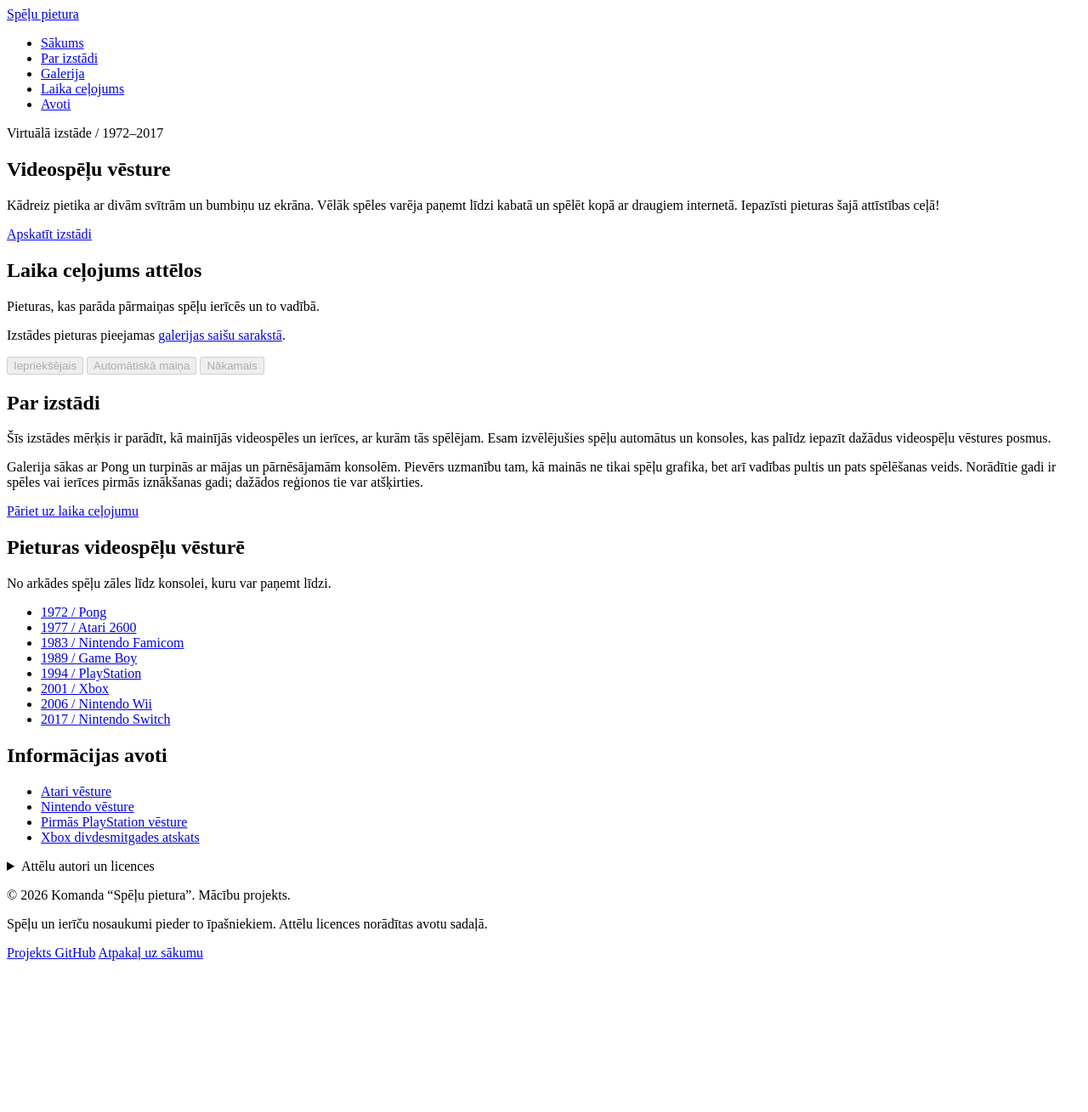
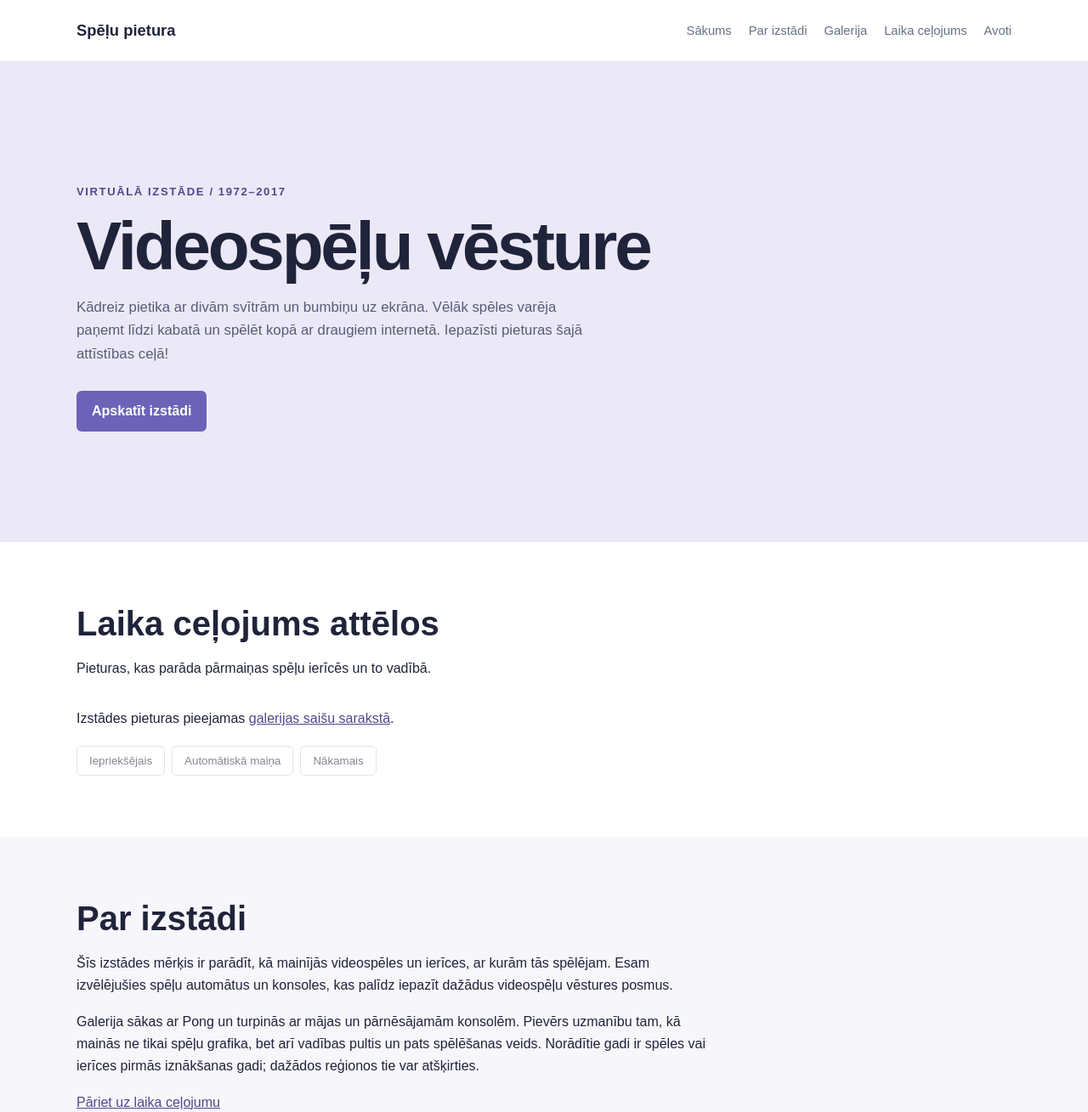
Before and after one commit to Seriously404/virtuala-izstade, a plain HTML site: page index.html in a window 1280 px wide. Shown: the top 1309 px of the page at 85% size. Before the commit the page ends 1139 px from the top, so only its background shows below. Drawn offline with Linux system fonts and the light colour scheme.

Commit message:
CSS web design layout

```diff
--- a/css/style.css
+++ b/css/style.css
@@ -1 +1,339 @@
-/* bidzans */
+/* Krāsas izstādes lapai */
+:root {
+    --teksts: #20243a;
+    --pelēks: #667085;
+    --fons: #f7f6fb;
+    --balts: #ffffff;
+    --violets: #6c63b8;
+    --tumši-violets: #50478f;
+    --apmale: #e7e5ef;
+}
+
+* {
+    box-sizing: border-box;
+}
+
+html {
+    scroll-behavior: smooth;
+}
+
+body {
+    margin: 0;
+    color: var(--teksts);
+    background: var(--fons);
+    font-family: Arial, Helvetica, sans-serif;
+    line-height: 1.65;
+}
+
+img {
+    max-width: 100%;
+    height: auto;
+}
+
+a {
+    color: var(--tumši-violets);
+}
+
+.container {
+    width: min(1100px, calc(100% - 40px));
+    margin-inline: auto;
+}
+
+.header {
+    background: rgba(255, 255, 255, 0.96);
+    border-bottom: 1px solid var(--apmale);
+}
+
+.header .container {
+    min-height: 72px;
+    display: flex;
+    align-items: center;
+    justify-content: space-between;
+    gap: 24px;
+}
+
+.logo {
+    color: var(--teksts);
+    font-size: 1.15rem;
+    font-weight: 800;
+    text-decoration: none;
+}
+
+.navigation ul,
+.stage-links,
+.sources ul,
+.image-credits ul {
+    margin: 0;
+    padding: 0;
+    list-style: none;
+}
+
+.navigation ul {
+    display: flex;
+    flex-wrap: wrap;
+    gap: 20px;
+}
+
+.navigation a {
+    color: var(--pelēks);
+    font-size: 0.92rem;
+    text-decoration: none;
+}
+
+.navigation a:hover,
+.navigation a:focus {
+    color: var(--tumši-violets);
+}
+
+.hero {
+    background: #ebe9f7;
+    border-bottom: 1px solid var(--apmale);
+}
+
+.hero .container {
+    min-height: 420px;
+    display: flex;
+    align-items: center;
+}
+
+.hero-content {
+    max-width: 680px;
+}
+
+.subtitle,
+.year {
+    color: var(--tumši-violets);
+    font-size: 0.82rem;
+    font-weight: 800;
+    letter-spacing: 0.12em;
+    text-transform: uppercase;
+}
+
+.hero h1 {
+    margin: 8px 0 18px;
+    font-size: clamp(2.6rem, 8vw, 5rem);
+    line-height: 1;
+    letter-spacing: -0.04em;
+}
+
+.hero p:not(.subtitle) {
+    max-width: 620px;
+    color: #555d78;
+    font-size: 1.05rem;
+}
+
+.button {
+    display: inline-block;
+    margin-top: 12px;
+    padding: 11px 18px;
+    border-radius: 6px;
+    color: var(--balts);
+    background: var(--violets);
+    font-weight: 700;
+    text-decoration: none;
+}
+
+.button:hover,
+.button:focus {
+    background: var(--tumši-violets);
+}
+
+section {
+    padding: 72px 0;
+}
+
+section h2 {
+    margin-top: 0;
+    margin-bottom: 10px;
+    font-size: clamp(1.8rem, 4vw, 2.5rem);
+    line-height: 1.2;
+}
+
+.carousel-section,
+.gallery,
+.sources {
+    background: var(--balts);
+}
+
+.carousel,
+.gallery-grid {
+    min-height: 1px;
+}
+
+.carousel-controls {
+    display: flex;
+    flex-wrap: wrap;
+    gap: 8px;
+    margin-top: 18px;
+}
+
+.carousel-controls button {
+    padding: 9px 14px;
+    border: 1px solid #cfcbdc;
+    border-radius: 5px;
+    color: var(--teksts);
+    background: var(--balts);
+    cursor: pointer;
+}
+
+.carousel-controls button:not(:disabled):hover {
+    border-color: var(--violets);
+}
+
+.carousel-controls button:disabled {
+    cursor: not-allowed;
+    opacity: 0.55;
+}
+
+.slide-counter {
+    color: var(--pelēks);
+}
+
+.about p {
+    max-width: 760px;
+}
+
+.stage-links {
+    display: grid;
+    grid-template-columns: repeat(4, minmax(0, 1fr));
+    gap: 10px;
+    margin-top: 24px;
+}
+
+.stage-links a {
+    display: block;
+    min-height: 64px;
+    padding: 18px 14px;
+    border: 1px solid var(--apmale);
+    border-radius: 6px;
+    background: #fafafd;
+    font-weight: 700;
+    text-decoration: none;
+}
+
+.stage-links a:hover,
+.stage-links a:focus {
+    border-color: var(--violets);
+    background: #f3f1fb;
+}
+
+.sources ul:not(.image-credits ul) {
+    display: grid;
+    gap: 8px;
+}
+
+.image-credits {
+    margin-top: 24px;
+    padding: 16px;
+    border: 1px solid var(--apmale);
+    border-radius: 6px;
+    background: #fafafd;
+}
+
+.image-credits summary {
+    cursor: pointer;
+    font-weight: 700;
+}
+
+.image-credits ul {
+    display: grid;
+    gap: 8px;
+}
+
+.footer {
+    padding: 32px 0;
+    color: #dfe1ee;
+    background: var(--teksts);
+}
+
+.footer p {
+    margin: 4px 0;
+}
+
+.footer a {
+    display: inline-block;
+    margin-right: 18px;
+    margin-top: 12px;
+    color: var(--balts);
+}
+
+.gallery-item {
+    display: grid;
+    grid-template-columns: minmax(260px, 380px) 1fr;
+    gap: 32px;
+    max-width: 900px;
+    margin: 64px auto;
+    padding: 28px;
+    border: 1px solid var(--apmale);
+    border-radius: 8px;
+    background: var(--balts);
+}
+
+.gallery-item img {
+    width: 100%;
+    height: 280px;
+    object-fit: contain;
+    background: #f1f0f6;
+}
+
+.gallery-item h1 {
+    margin: 6px 0 12px;
+    font-size: clamp(2rem, 5vw, 3.2rem);
+    line-height: 1.1;
+}
+
+.gallery-item + p {
+    max-width: 900px;
+    margin: -40px auto 50px;
+}
+
+@media (max-width: 760px) {
+    .container {
+        width: min(100% - 32px, 1100px);
+    }
+
+    .header .container {
+        align-items: flex-start;
+        flex-direction: column;
+        gap: 8px;
+        padding-top: 14px;
+        padding-bottom: 14px;
+    }
+
+    .navigation ul {
+        gap: 8px 14px;
+    }
+
+    .hero .container {
+        min-height: 380px;
+    }
+
+    section {
+        padding: 52px 0;
+    }
+
+    .stage-links {
+        grid-template-columns: repeat(2, minmax(0, 1fr));
+    }
+
+    .gallery-item {
+        grid-template-columns: 1fr;
+        margin: 32px auto;
+        padding: 18px;
+    }
+
+    .gallery-item img {
+        height: 220px;
+    }
+}
+
+@media (max-width: 430px) {
+    .navigation ul {
+        display: grid;
+        grid-template-columns: repeat(2, minmax(0, 1fr));
+    }
+
+    .stage-links {
+        grid-template-columns: 1fr;
+    }
+}
```
